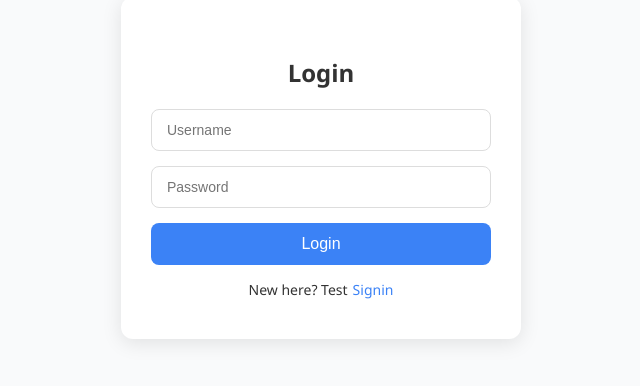
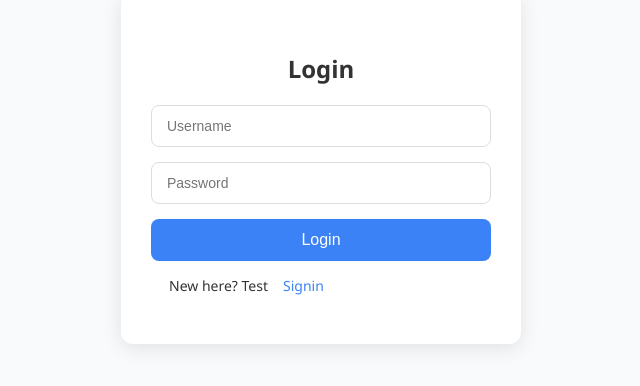
Before and after one commit to Saico-debs9/Notes-Tasks, a React (Create React App) app in the folder client/: page /login in a window 1280 px wide. Shown: the part 232-618 px from the top of the page, without its empty margins (319-959 px from the left). Built offline with nearby package versions, Linux system fonts and the light colour scheme; no server answers.

Commit message:
Update Login.css

```diff
--- a/client/src/styles/Login.css
+++ b/client/src/styles/Login.css
@@ -64,8 +64,11 @@
 
 
 .link-container {
-  margin-top: 15px;
   font-size: 14px;
+  display: flex;
+  align-items: center;
+  gap: 10px;
+  margin: 9px 18px;
 }
 
 .link-container .link {
```
